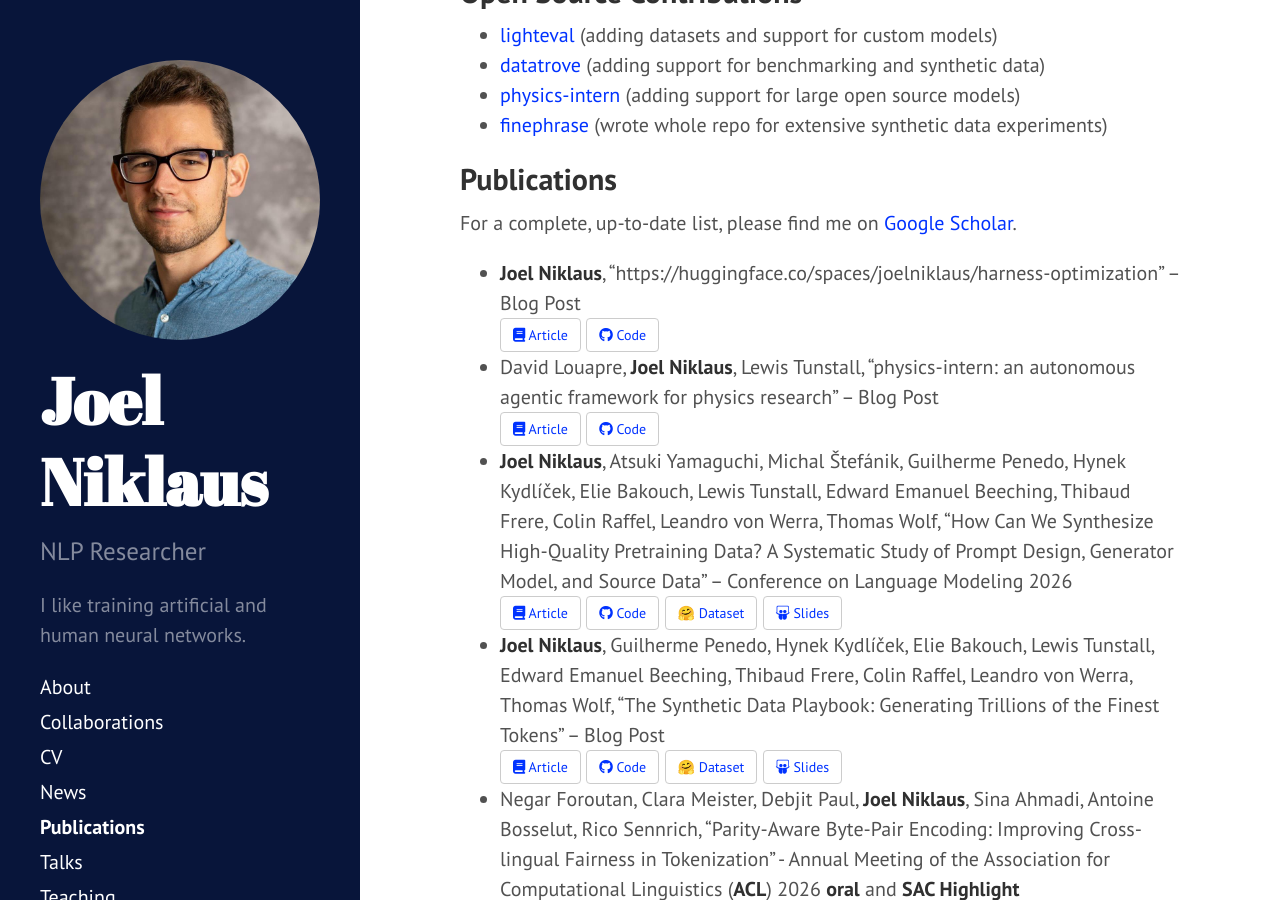
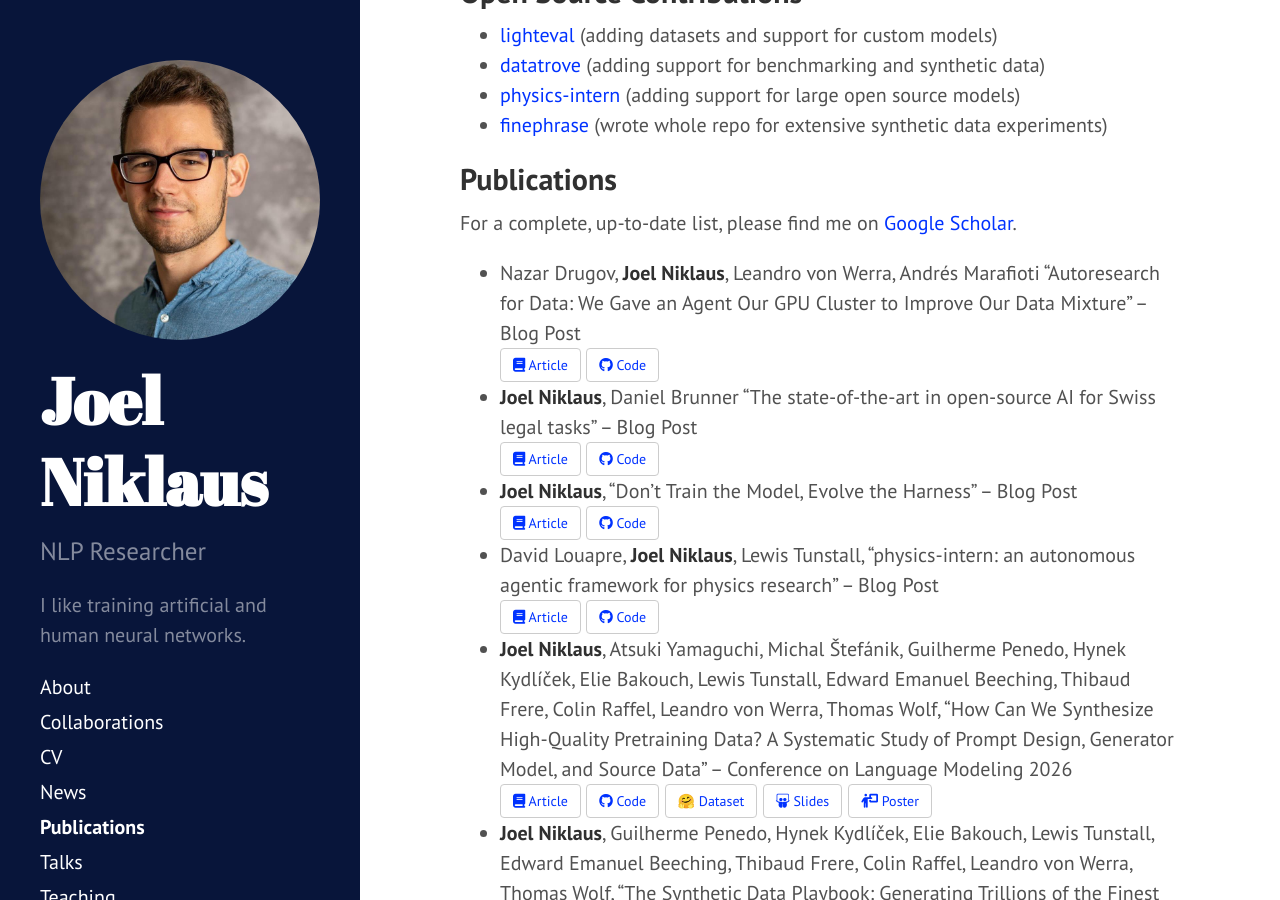
Before and after one commit to JoelNiklaus/joelniklaus.github.io, a Jekyll site: the page built from _pages/publications.md, in a window 1280 px wide and 900 px high, scrolled down 795 px. Built offline with Jekyll 4.4.1, drawn with Linux system fonts in a browser that asks for light colours; a style sheet for code colours, icons or effects is not loaded.

Commit message:
updated publications

```diff
--- a/_pages/publications.md
+++ b/_pages/publications.md
@@ -24,9 +24,20 @@ title: Publications
 For a complete, up-to-date list, please find me
 on [Google Scholar](https://scholar.google.com/citations?user=qJ8iricAAAAJ).
 
-
+- Nazar Drugov, **Joel Niklaus**, Leandro von Werra, Andrés Marafioti
+  "Autoresearch for Data: We Gave an Agent Our GPU Cluster to Improve Our Data Mixture" –
+  Blog Post
+  <br>
+  <a href="https://huggingface.co/spaces/HuggingFaceM4/vlm-data-autoresearch" target="_blank" type="button" class="btn"><i class="fa-solid fa-book"></i> Article</a>
+  <a href="https://github.com/JoelNiklaus/harness-optimization/tree/main/legal_agent_bench" target="_blank" type="button" class="btn"><i class="fa-brands fa-github"></i> Code</a>
+- **Joel Niklaus**, Daniel Brunner
+  "The state-of-the-art in open-source AI for Swiss legal tasks" –
+  Blog Post
+  <br>
+  <a href="https://huggingface.co/blog/joelniklaus/swiss-legal-evals" target="_blank" type="button" class="btn"><i class="fa-solid fa-book"></i> Article</a>
+  <a href="https://github.com/JoelNiklaus/SwissLegalEvals" target="_blank" type="button" class="btn"><i class="fa-brands fa-github"></i> Code</a>
 - **Joel Niklaus**,
-  "https://huggingface.co/spaces/joelniklaus/harness-optimization" –
+  "Don't Train the Model, Evolve the Harness" –
   Blog Post
   <br>
   <a href="https://huggingface.co/spaces/joelniklaus/harness-optimization" target="_blank" type="button" class="btn"><i class="fa-solid fa-book"></i> Article</a>
@@ -45,6 +56,7 @@ on [Google Scholar](https://scholar.google.com/citations?user=qJ8iricAAAAJ).
   <a href="https://github.com/huggingface/finephrase" target="_blank" type="button" class="btn"><i class="fa-brands fa-github"></i> Code</a>
   <a href="https://huggingface.co/datasets/HuggingFaceFW/finephrase" target="_blank" type="button" class="btn">🤗 Dataset</a>
   <a href="https://docs.google.com/presentation/d/1lY40grdoBdD3VsuaxmwVAx3x-X8hxZkU8ZXsvLVAmyw/edit?usp=sharing" target="_blank" type="button" class="btn"><i class="fa-brands fa-slideshare"></i> Slides</a>
+  <a href="https://niklaus.ai/files/posters/finephrase-poster.pdf" target="_blank" type="button" class="btn"><i class="fa-solid fa-person-chalkboard"></i> Poster</a>
 - **Joel Niklaus**, Guilherme Penedo, Hynek Kydlíček, Elie Bakouch, Lewis Tunstall, Edward Emanuel Beeching, Thibaud Frere, Colin Raffel, Leandro von Werra, Thomas Wolf,
   "The Synthetic Data Playbook: Generating Trillions of the Finest Tokens" –
   Blog Post
```
Also changed, not shown: 1 other file.
